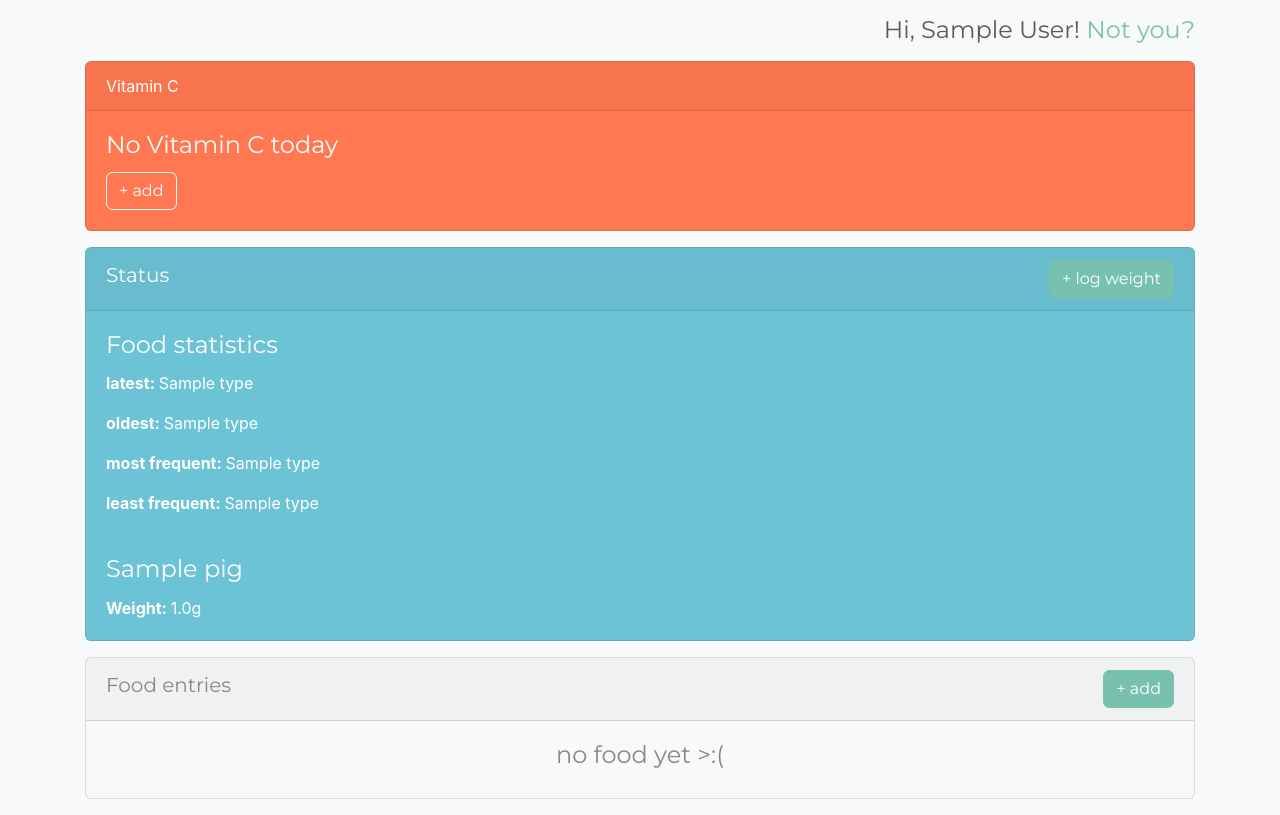
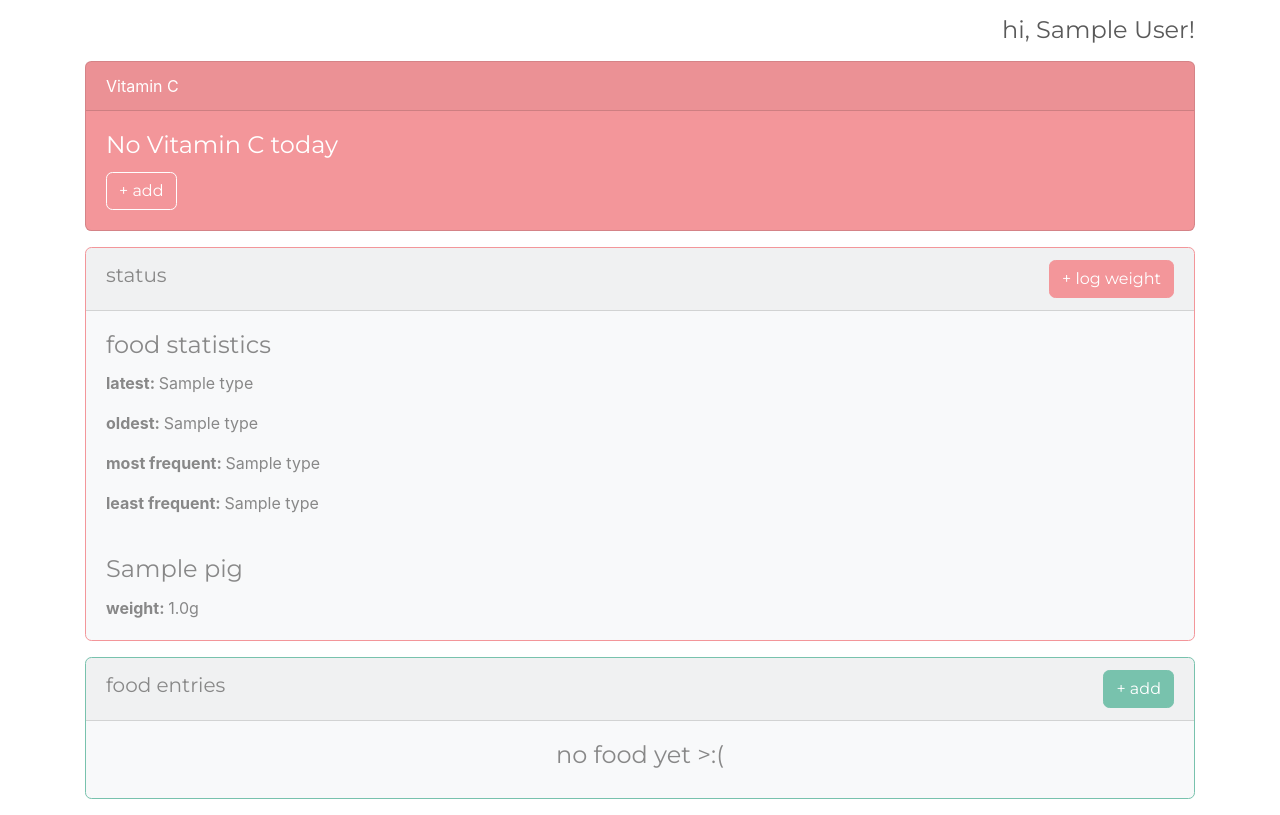
Before and after one commit to msafadieh/guineapigs, a Flask app: page / in a window 1280 px wide. Shown: the part 56-871 px from the top of the page. Run offline with Flask 2, Linux system fonts and the light colour scheme; a user stored in the database is signed in; tables that the repository leaves empty hold one stand-in row (values such as "Sample post"); some libraries are stand-ins or nearby versions.

Commit message:
minor theme changes

```diff
--- a/guineapigs/templates/base.html
+++ b/guineapigs/templates/base.html
@@ -11,12 +11,12 @@
   {% endblock %}
 </head>
 
-<body class="bg-light">
+<body>
   {% include "navbar.html" %}
   <div class="container">
     {% if current_user.is_authenticated %}
     <h4 class="my-3 text-right">
-      Hi, {{current_user.name}}! <a href="/logout">Not you?</a>
+      hi, {{current_user.name}}!</a>
     </h4>
     {% endif %}
     {% block content %}{% endblock %}
--- a/guineapigs/templates/dashboard.html
+++ b/guineapigs/templates/dashboard.html
@@ -1,15 +1,15 @@
 {% extends "base.html" %}
 {% block content %}
 {% if vitamin_c %}
-<div class="card text-white bg-success my-3">
+<div class="card text-white bg-primary my-3">
 	<div class="card-header d-flex justify-content-between align-items-center">
-		<h5>Vitamin C</h5>
+		<h5>vitamin c</h5>
 	</div>
 	<div class="card-body">
-		<h4 class="card-title">Vitamin C fulfilled</h4>
-		<p class="card-text">Given today @ {{ vitamin_c[0].astimezone(config["TIMEZONE"]).strftime("%l:%M %p") }} by {{ vitamin_c[1] }}</p>
+		<h4 class="card-title">vitamin c fulfilled</h4>
+		<p class="card-text">given today @ {{ vitamin_c[0].astimezone(config["TIMEZONE"]).strftime("%l:%M %p") }} by {{ vitamin_c[1] }}</p>
 {% else %}
-<div class="card text-white bg-danger my-3">
+<div class="card text-white bg-secondary my-3">
 	<div class="card-header">Vitamin C</div>
 	<div class="card-body">
 		<h4 class="card-title">No Vitamin C today</h4>
@@ -18,15 +18,15 @@
 	</div>
 </div>
 
-<div class="card text-white bg-info my-3">
+<div class="card border-secondary bg-light my-3">
 	<div class="card-header d-flex justify-content-between align-items-center">
-		<h5>Status</h5>
+		<h5>status</h5>
 		<form class="modal-form" action="/weight_entry/add">
-			<button class="btn btn-primary modal-btn" type="button">&plus; log weight</button>
+			<button class="btn btn-secondary modal-btn" type="button">&plus; log weight</button>
 		</form>
 	</div>
 	<div class="card-body">
-		<h4 class="card-title">Food statistics</h4>
+		<h4 class="card-title">food statistics</h4>
 		{% for key, value in status.items() %}
 		<p class="card-text"><span class="font-weight-bold">{{ key }}: </span>{{ value }}</p>
 		{% endfor %}
@@ -34,7 +34,7 @@
 	{% for gp_name, weight in weights %}
 	<div class="card-body">
 		<h4 class="card-title">{{ gp_name }}</h4>
-		<p class="card-text"><span class="font-weight-bold">Weight: </span>{% if weight %}{{ weight }}g{% else %}Unknown{% endif %}</p>
+		<p class="card-text"><span class="font-weight-bold">weight: </span>{% if weight %}{{ weight }}g{% else %}Unknown{% endif %}</p>
 	</div>
 	{% else %}
 	<div class="card-body">
@@ -43,9 +43,9 @@
 	{% endfor %}
 </div>
 
-<div class="card bg-light my-3">
+<div class="card border-primary bg-light my-3">
 	<div class="card-header d-flex justify-content-between align-items-center">
-		<h5>Food entries</h5>
+		<h5>food entries</h5>
 		<form class="modal-form" action="/food_entry/add">
 			<button class="btn btn-primary modal-btn" type="button">&plus; add</button>
 		</form>
--- a/guineapigs/views.py
+++ b/guineapigs/views.py
@@ -9,9 +9,10 @@
 def login():
     form = LoginForm()
     if form.validate_on_submit():
-        if not (user := User.query.filter(User.name==form.name.data).first()):
+        name = form.name.data.lower().split(' ')[0]
+        if not (user := User.query.filter(User.name==name).first()):
             user = User()
-            user.name = form.name.data
+            user.name = name
             db.session.add(user)
             db.session.commit()
 
```
Also changed, not shown: guineapigs/templates/settings.html (+5 -5 lines).
